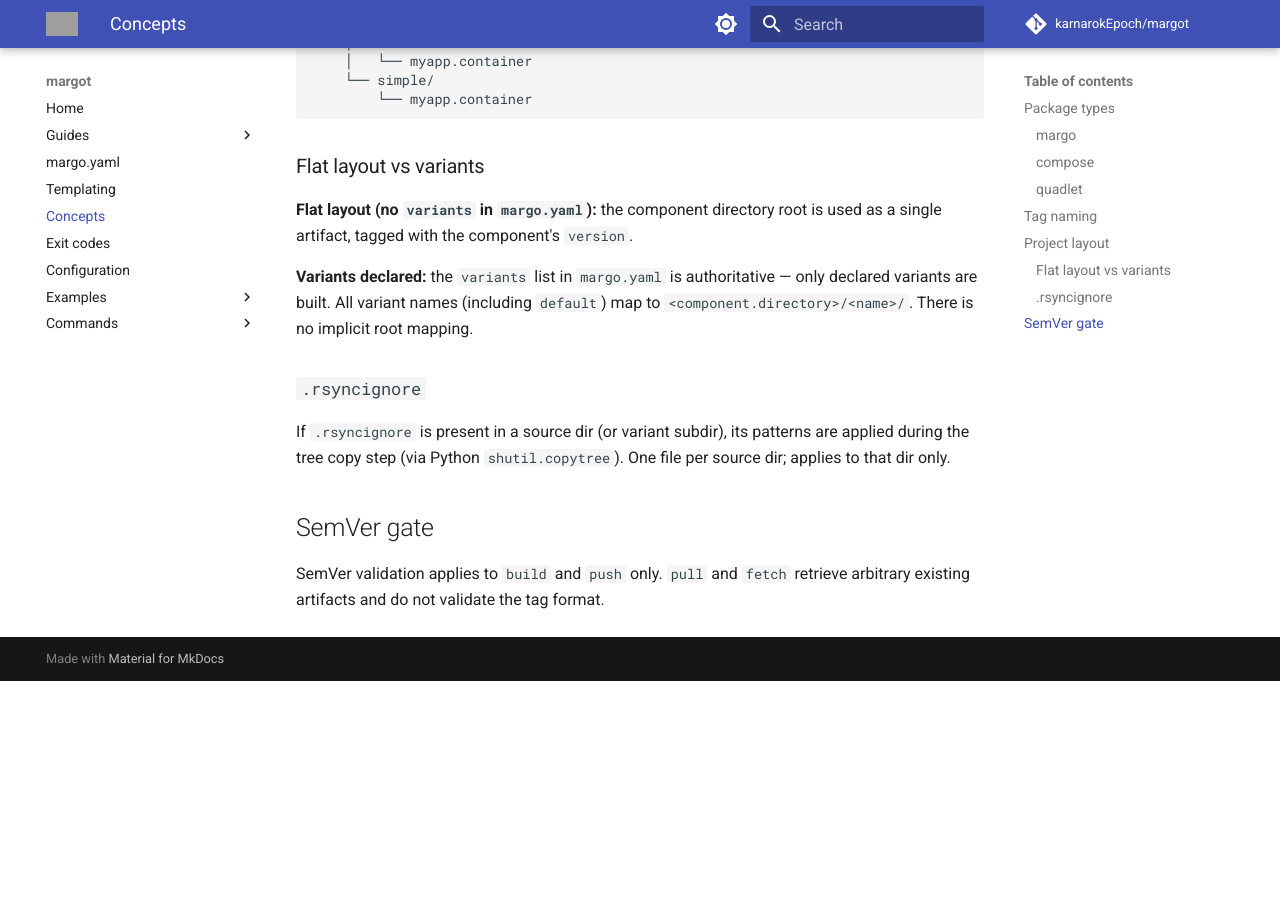
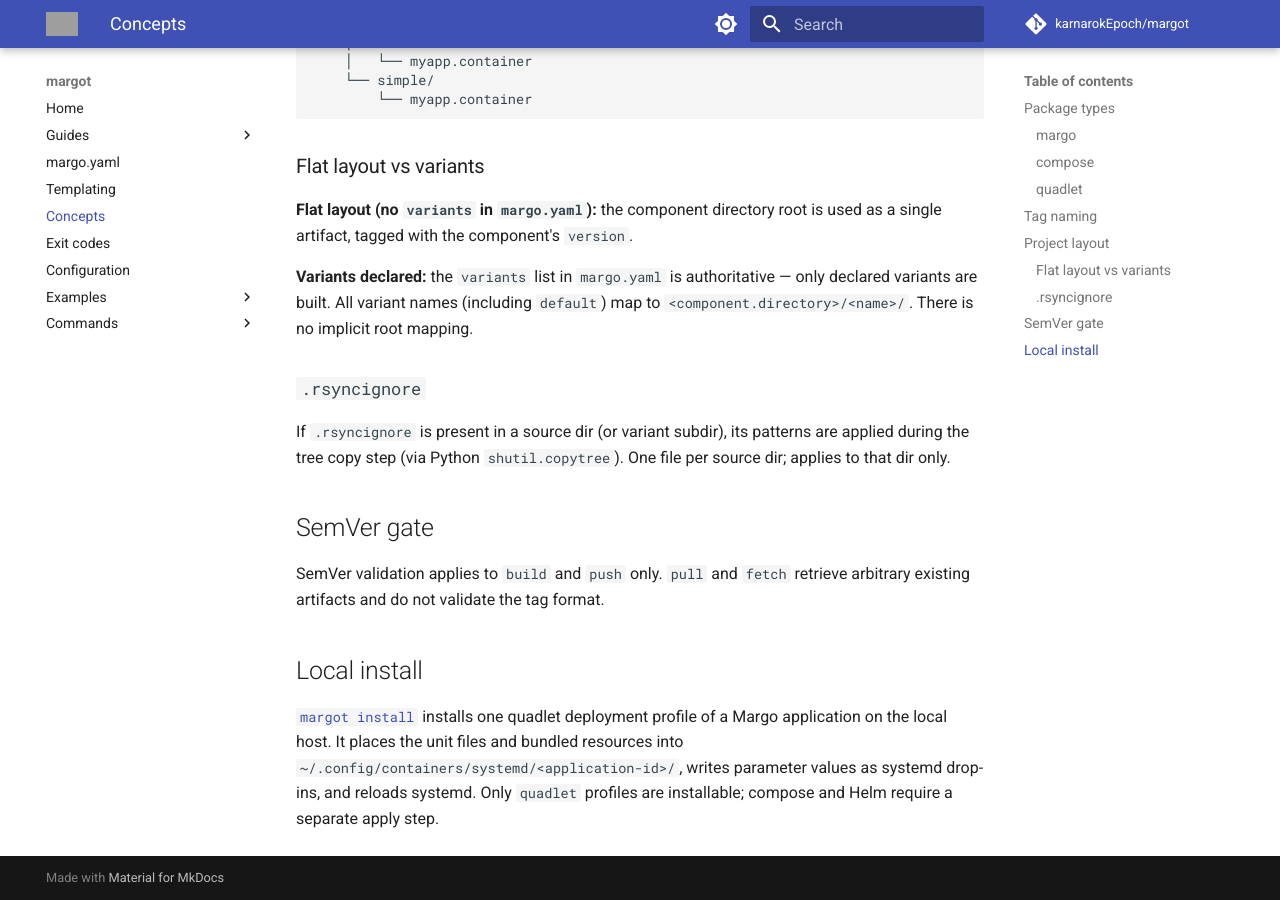
Before and after one commit to karnarokEpoch/margot, an MkDocs documentation site: the page built from docs/concepts.md, in a window 1280 px wide and 900 px high, scrolled down 3430 px. Built offline with MkDocs 1.6.1 and Material for MkDocs 9.7.7, drawn with Linux system fonts in a browser that asks for light colours; comment, search, counter and statistics services are not loaded; before the commit the page ends 4111 px from its top, so only the background shows below that; grey boxes are pictures that could not be loaded.

Commit message:
docs(install): add nav entry and concepts pointer for install
mkdocs.yml: insert install between fetch and package in the Commands nav.
concepts.md: add Local install section linking to commands/install.md.

```diff
--- a/docs/concepts.md
+++ b/docs/concepts.md
@@ -17,12 +17,12 @@ Layer media types:
 
 | Layer / source                    | Media type                                              |
 | --------------------------------- | ------------------------------------------------------- |
-| `app.yaml` (descriptor)           | `application/vnd.margo.app.description.v1+yaml`        |
-| `icon` field reference            | `application/vnd.margo.app.icon.v1+{format}`           |
+| `app.yaml` (descriptor)           | `application/vnd.margo.app.description.v1+yaml`         |
+| `icon` field reference            | `application/vnd.margo.app.icon.v1+{format}`            |
 | `descriptionFile` field reference | `application/vnd.margo.app.descriptionFile.v1+{format}` |
-| `licenseFile` field reference     | `application/vnd.margo.app.licenseFile.v1+{format}`    |
-| `releaseNotes` field reference    | `application/vnd.margo.app.releaseNotes.v1+{format}`   |
-| any other file under `resources/` | `application/octet-stream`                             |
+| `licenseFile` field reference     | `application/vnd.margo.app.licenseFile.v1+{format}`     |
+| `releaseNotes` field reference    | `application/vnd.margo.app.releaseNotes.v1+{format}`    |
+| any other file under `resources/` | `application/octet-stream`                              |
 
 `{format}` is derived from the file extension: `jpg`/`jpeg` → `jpeg`; `tif`/`tiff` → `tiff`;
 `md`/`markdown` → `markdown`; no extension → `bin`; any other extension used as-is.
@@ -150,3 +150,11 @@ to that dir only.
 
 SemVer validation applies to `build` and `push` only. `pull` and `fetch` retrieve arbitrary
 existing artifacts and do not validate the tag format.
+
+## Local install
+
+[`margot install`](commands/install.md) installs one quadlet deployment profile of a Margo
+application on the local host. It places the unit files and bundled resources into
+`~/.config/containers/systemd/<application-id>/`, writes parameter values as systemd drop-ins,
+and reloads systemd. Only `quadlet` profiles are installable; compose and Helm require a
+separate apply step.
--- a/mkdocs.yml
+++ b/mkdocs.yml
@@ -44,6 +44,7 @@ nav:
       - push: commands/push.md
       - pull: commands/pull.md
       - fetch: commands/fetch.md
+      - install: commands/install.md
       - package: commands/package.md
       - verify: commands/verify.md
       - describe: commands/describe.md
```
